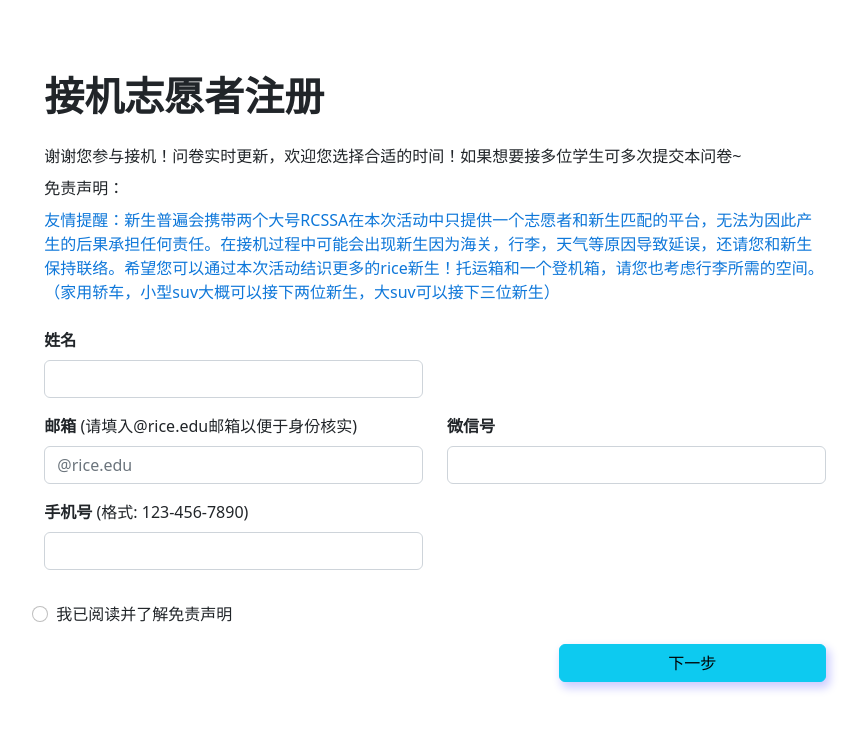
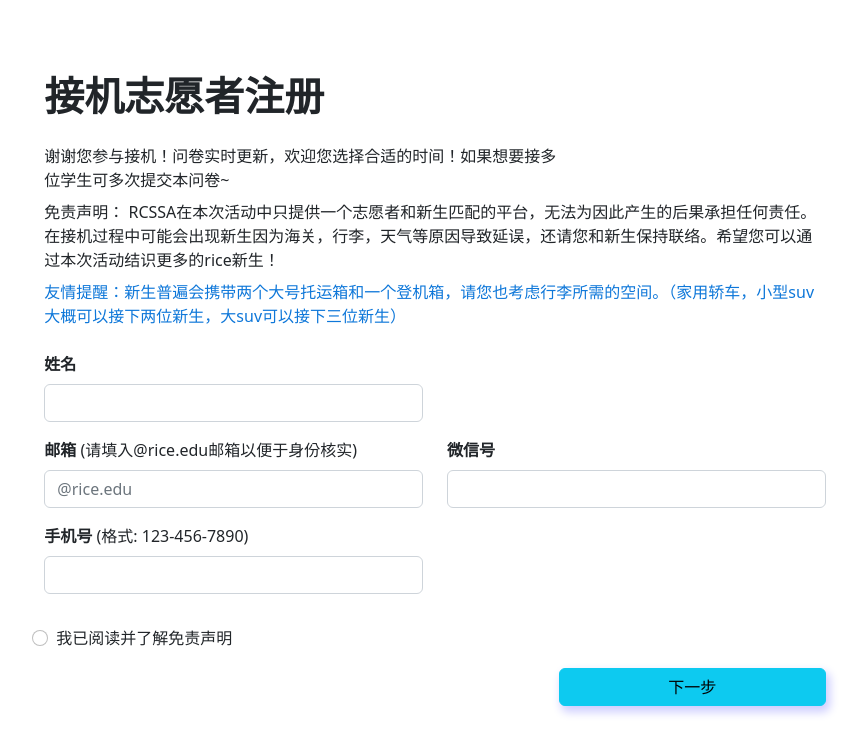
Before and after one commit to RCSSA/Freshmen-Airport-Pickup-Frontend, a React (Create React App) app in the folder airport-pickup/: page /register in a window 1280 px wide. Shown: the top 754 px of the page, without its empty margins (205-1069 px from the left). Built offline with nearby package versions, Linux system fonts and the light colour scheme.

Commit message:
fixed text

```diff
--- a/airport-pickup/src/pages/Registerpage.js
+++ b/airport-pickup/src/pages/Registerpage.js
@@ -32,16 +32,15 @@ export default function RegisterPage() {
     <div className='row justify-content-center p-5'>
         <div className='col-12 col-md-8'>
             <h1 className='fw-bold my-4'>接机志愿者注册</h1>
-            <div className='my-2'>
+        <div className='col-12 col-md-8'>
             谢谢您参与接机！问卷实时更新，欢迎您选择合适的时间！如果想要接多位学生可多次提交本问卷~
             </div>
             <div  className='my-2'>
-            免责声明：
+            免责声明： RCSSA在本次活动中只提供一个志愿者和新生匹配的平台，无法为因此产生的后果承担任何责任。在接机过程中可能会出现新生因为海关，行李，天气等原因导致延误，还请您和新生保持联络。希望您可以通过本次活动结识更多的rice新生！
             </div>
             <div  className='my-2 color-light-blue'>
-            友情提醒：新生普遍会携带两个大号RCSSA在本次活动中只提供一个志愿者和新生匹配的平台，无法为因此产生的后果承担任何责任。在接机过程中可能会出现新生因为海关，行李，天气等原因导致延误，还请您和新生保持联络。希望您可以通过本次活动结识更多的rice新生！托运箱和一个登机箱，请您也考虑行李所需的空间。（家用轿车，小型suv大概可以接下两位新生，大suv可以接下三位新生）
+            友情提醒：新生普遍会携带两个大号托运箱和一个登机箱，请您也考虑行李所需的空间。（家用轿车，小型suv大概可以接下两位新生，大suv可以接下三位新生）
             </div>
-
             <form className='mt-3 row' onSubmit={(e)=>onFormSubmit(e)}>
                 <div className="my-2 col-12 col-md-6">
                     <div className='fw-bold mb-2'>姓名</div>
```
